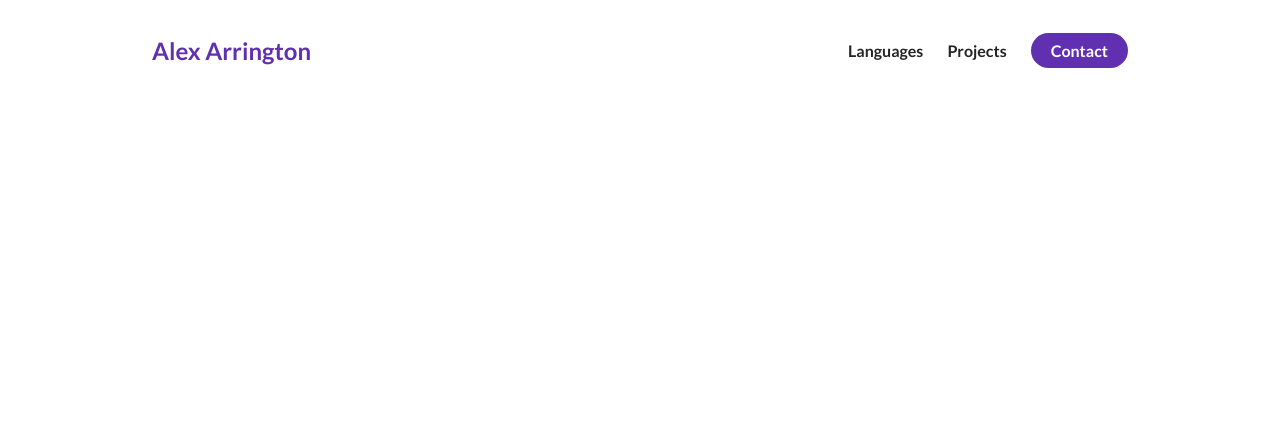
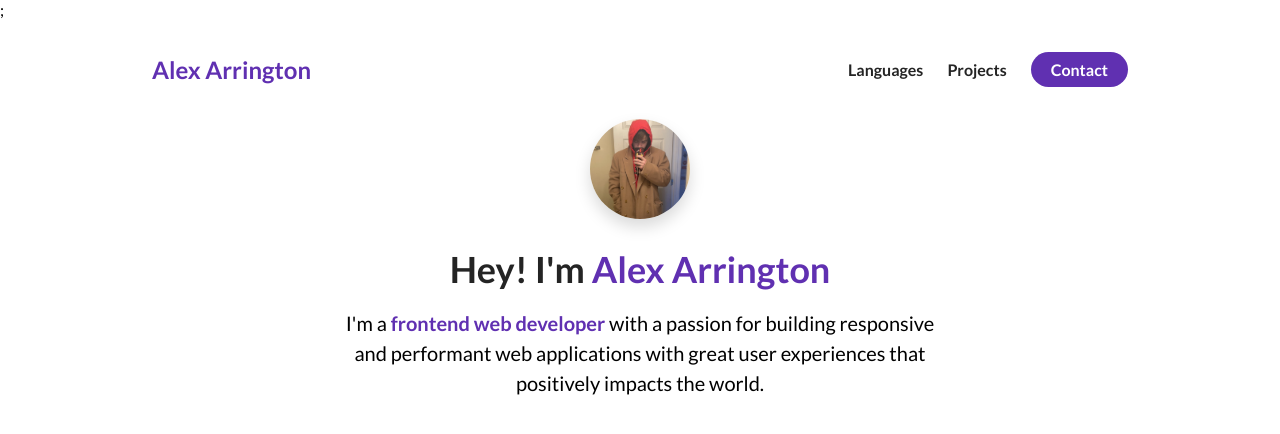
Before and after one commit to AlexArrington29/E-Portfolio, a plain HTML site: page index.html in a window 1280 px wide. Drawn offline with Linux system fonts and the light colour scheme.

Commit message:
Made an about me section

```diff
--- a/index.html
+++ b/index.html
@@ -5,6 +5,14 @@
     <meta name="viewport" content="width=device-width, initial-scale=1.0" />
     <title>Alex Arrington</title>
     <link rel="stylesheet" href="./styles.css" />
+    <link
+      rel="stylesheet"
+      href="https://cdnjs.cloudflare.com/ajax/libs/font-awesome/6.5.1/css/all.min.css"
+      integrity="sha512-DTOQO9RWCH3ppGqcWaEA1BIZOC6xxalwEsw9c2QQeAIftl+Vegovlnee1c9QX4TctnWMn13TZye+giMm8e2LwA=="
+      crossorigin="anonymous"
+      referrerpolicy="no-referrer"
+    />
+    ;
   </head>
   <body>
     <section id="about-me">
@@ -12,27 +20,48 @@
         <div class="personal__logo">Alex Arrington</div>
         <ul class="nav__link--list">
           <li>
-            <a href="" class="
-            nav__link--anchor
-            link__hover-effect
-            link__hover-effect--blank
-            ">Languages</a>
+            <a
+              href=""
+              class="nav__link--anchor link__hover-effect link__hover-effect--blank"
+              >Languages</a
+            >
           </li>
           <li>
-            <a href="" class="
-            nav__link--anchor
-            link__hover-effect
-            link__hover-effect--blank
-            ">Projects</a>
+            <a
+              href=""
+              class="nav__link--anchor link__hover-effect link__hover-effect--blank"
+              >Projects</a
+            >
           </li>
           <li>
-            <a href="" class="
-            nav__link--anchor
-            nav__link--anchor-primary
-            ">Contact</a>
+            <a href="" class="nav__link--anchor nav__link--anchor-primary"
+              >Contact</a
+            >
           </li>
         </ul>
       </nav>
+      <div class="flex flex-1">
+        <div class="about-me__info row">
+          <div class="about-me__info--container">
+            <figure class="about-me__picture--mask">
+              <img
+                src="./assets/IMG-1248.JPG"
+                class="about-me__picture"
+                alt="Picture of Me"
+              />
+            </figure>
+            <h1 class="about-me__info--title">
+              Hey! I'm <span class="text--purple">Alex Arrington</span>
+            </h1>
+            <p class="about-me__info--para">
+              I'm a
+              <strong class="text--purple">frontend web developer</strong> with
+              a passion for building responsive and performant web applications
+              with great user experiences that positively impacts the world.
+            </p>
+          </div>
+        </div>
+      </div>
     </section>
   </body>
 </html>
--- a/styles.css
+++ b/styles.css
@@ -19,6 +19,10 @@ span {
   line-height: 1.25;
 }
 
+h1 {
+  font-size: 36px;
+}
+
 p {
   line-height: 1.5;
   font-size: 16px;
@@ -26,6 +30,24 @@ p {
 
 li {
   list-style-type: none;
+}
+
+.flex {
+  display: flex;
+}
+
+.flex-1 {
+  flex: 1;
+}
+
+.row {
+  width: 100%;
+  max-width: 800px;
+  margin: 0 auto;
+}
+
+.text--purple {
+  color: #6030b1;
 }
 
 /*NAVIGATION BAR*/
@@ -69,3 +91,47 @@ nav {
   margin: 0 12px;
   font-weight: bold;
 }
+
+/*ABOUT ME*/
+
+#about-me {
+  min-height: 100vh;
+  display: flex;
+  flex-direction: column;
+}
+
+.about-me__info--container {
+  display: flex;
+  justify-content: center;
+  flex-direction: column;
+  align-items: center;
+  max-width: 600px;
+  margin: 0 auto;
+  text-align: center;
+}
+
+.about-me__picture--mask {
+  width: 100px;
+  height: 100px;
+  border-radius: 50%;
+  overflow: hidden;
+  box-shadow: 0 8px 16px rgba(0, 0, 0, 0.15);
+  margin-bottom: 28px;
+}
+
+.about-me__picture {
+  width: 100%;
+
+  /*Improving the picture*/
+  transform: scale(1.2);
+  padding-top: 5.8px;
+}
+
+.about-me__info--para {
+  font-size: 20px;
+  margin-bottom: 28px;
+}
+
+.about-me__info--title {
+  margin-bottom: 16px;
+}
```
Also changed, not shown: assets/IMG-1248.JPG (added), assets/chat.png (added), assets/dashboard.png (added), assets/logo.svg (added), assets/loopit.png (added), assets/undraw_websites.svg (added), 1 other file. Lines whose indentation alone changed are shown as unchanged.
